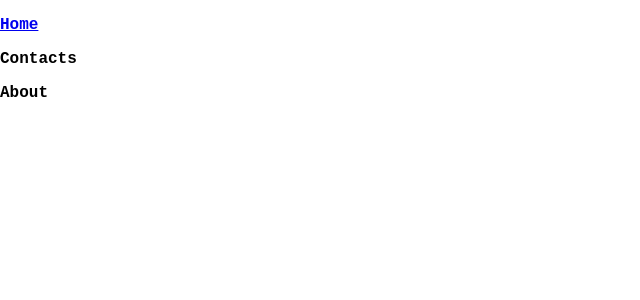
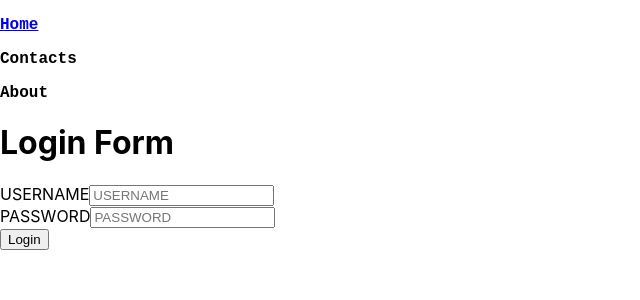
Before and after one commit to ambarishmamidi/frontend-project, a React (Create React App) app: page /login in a window 1280 px wide. Shown: the top 300 px of the page, without its empty margins (0-640 px from the left). Built offline with nearby package versions, Linux system fonts and the light colour scheme.

Commit message:
add liks

```diff
--- a/src/App.js
+++ b/src/App.js
@@ -3,6 +3,9 @@ import React from "react"
 
 import { BrowserRouter,Route,Routes } from "react-router-dom"
 import './App.css'
+
+
+import Login from "./components/Login"
 
 import Home from "./components/Home"
 import Header from "./components/Header"
@@ -13,6 +16,7 @@ const App = () =>  (
   <BrowserRouter>
   <Header/>
   <Routes>
+    <Route exact path="/login" element={<Login/>}/>
     <Route exact path="/" element={<Home/>}/>
   </Routes>
   </BrowserRouter>
--- /dev/null
+++ b/src/components/Login.js
@@ -0,0 +1,25 @@
+import "./Login.css"
+
+
+const Login = () => {
+
+    return (
+        <div>
+            <h1>Login Form</h1>
+            <div>
+                <label>
+                    USERNAME
+                </label>
+                <input type="text" placeholder="USERNAME" />
+            </div>
+            <div>
+                <label>
+                    PASSWORD
+                </label>
+                <input type="text" placeholder="PASSWORD" />
+            </div>
+            <button type="submit">Login</button>
+        </div>
+    )
+}
+export default Login
```
Also changed, not shown: src/components/Login.css (added).
